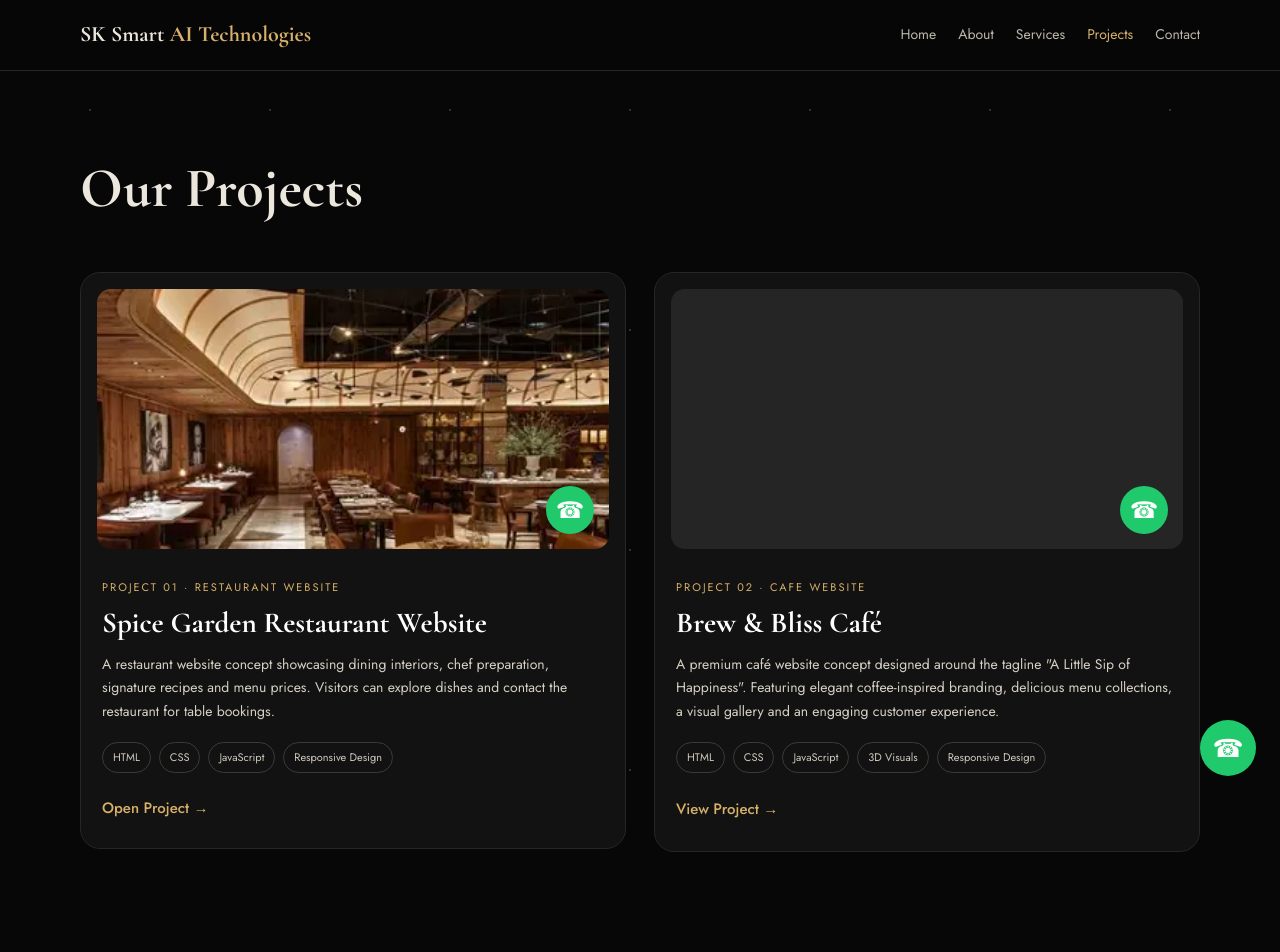
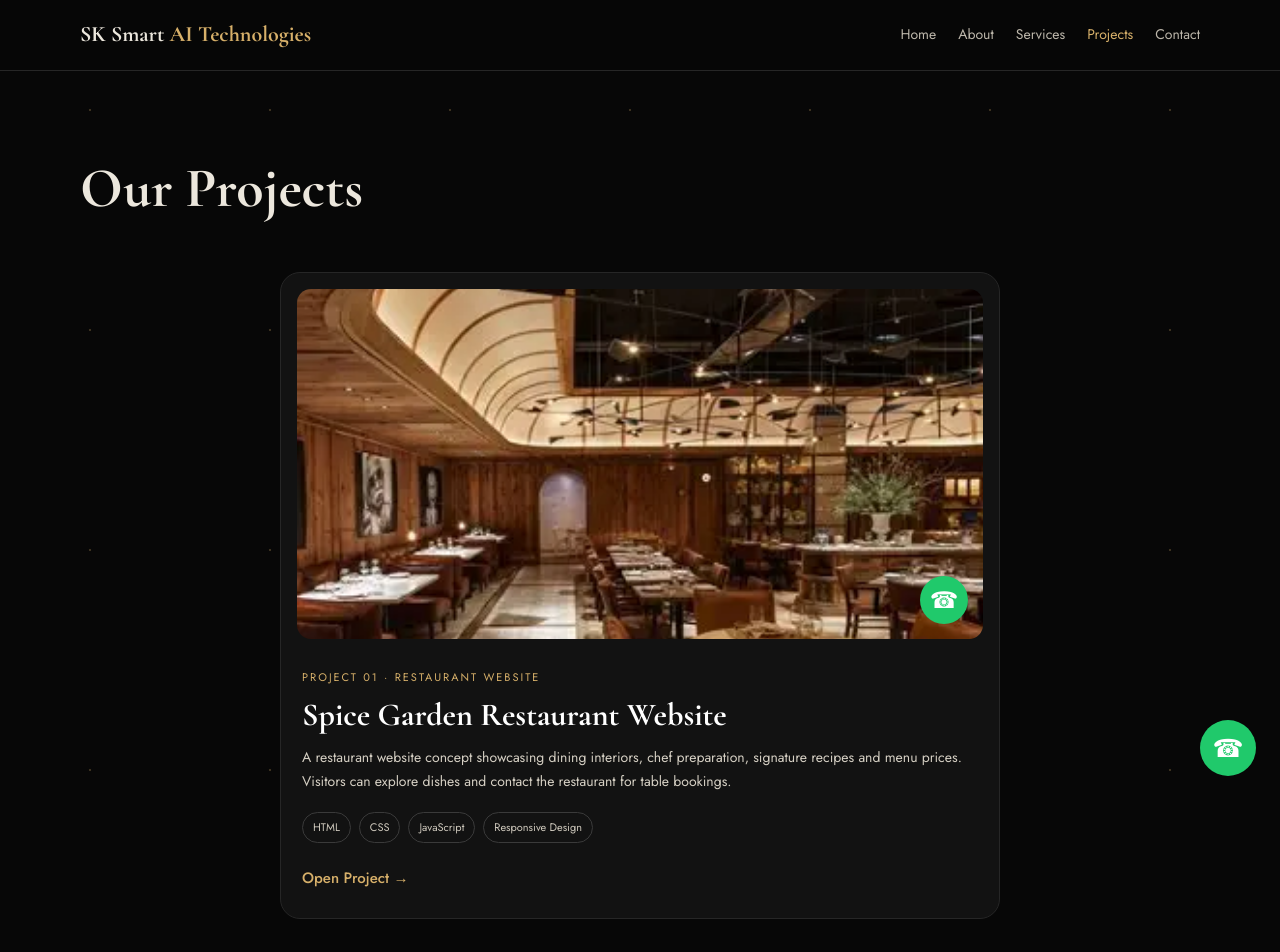
Before and after one commit to sksmartaitechnologies/sksmartaitechnologies-github.io, a plain HTML site: page projects.html in a window 1280 px wide. Shown: the top 952 px of the page. Drawn offline with nearby package versions, Linux system fonts and the light colour scheme.

Commit message:
Update projects.html

```diff
--- a/projects.html
+++ b/projects.html
@@ -5,7 +5,7 @@
     <meta name="viewport" content="width=device-width, initial-scale=1.0">
 
     <title>Our Projects | SK Smart AI Technologies</title>
-    <meta name="description" content="Explore restaurant and cafe website projects designed by SK Smart AI Technologies.">
+    <meta name="description" content="Explore the Spice Garden Restaurant Website project designed by SK Smart AI Technologies.">
 
     <link rel="preconnect" href="https://fonts.googleapis.com">
     <link rel="preconnect" href="https://fonts.gstatic.com" crossorigin>
@@ -76,7 +76,7 @@
             margin: auto;
         }
 
-        /* Navigation */
+        /* NAVIGATION */
 
         .topbar {
             position: sticky;
@@ -123,7 +123,7 @@
             color: var(--gold);
         }
 
-        /* Buttons */
+        /* BUTTONS */
 
         .btn {
             display: inline-flex;
@@ -154,7 +154,7 @@
             background: #16aa58;
         }
 
-        /* Project listing */
+        /* PROJECT LISTING */
 
         .landing {
             padding: 70px 0 110px;
@@ -166,9 +166,12 @@
             margin-bottom: 36px;
         }
 
+        /* ONE CENTERED PROJECT */
+
         .projects-grid {
             display: grid;
-            grid-template-columns: repeat(2, minmax(0, 1fr));
+            grid-template-columns: minmax(0, 720px);
+            justify-content: center;
             gap: 28px;
             align-items: start;
         }
@@ -189,7 +192,7 @@
 
         .project-cover {
             position: relative;
-            height: 260px;
+            height: 350px;
             border-radius: 14px;
             overflow: hidden;
             background: #1e1e1e;
@@ -221,7 +224,7 @@
 
         .project-body h2 {
             font-family: "Cormorant Garamond", Georgia, serif;
-            font-size: 29px;
+            font-size: 32px;
             color: white;
             line-height: 1.2;
             margin-bottom: 12px;
@@ -282,13 +285,13 @@
             font-size: 23px;
         }
 
-        /* Views */
+        /* VIEWS */
 
         .view[hidden] {
             display: none;
         }
 
-        /* Project detail */
+        /* PROJECT DETAIL */
 
         .detail-hero {
             position: relative;
@@ -506,7 +509,7 @@
             font-size: 14px;
         }
 
-        /* Galleries */
+        /* GALLERY */
 
         .gallery {
             display: grid;
@@ -547,7 +550,7 @@
             font-size: 14px;
         }
 
-        /* Recipes */
+        /* RECIPES */
 
         .recipe-grid {
             display: grid;
@@ -613,7 +616,7 @@
             width: 100%;
         }
 
-        /* Contact */
+        /* CONTACT */
 
         .contact-band {
             margin-top: 80px;
@@ -670,7 +673,7 @@
             color: var(--gold);
         }
 
-        /* Footer */
+        /* FOOTER */
 
         .footer {
             padding: 30px 0;
@@ -692,7 +695,7 @@
             font-size: 18px;
         }
 
-        /* Floating WhatsApp */
+        /* FLOATING WHATSAPP */
 
         .whatsapp-float {
             position: fixed;
@@ -710,7 +713,7 @@
             font-size: 25px;
         }
 
-        /* Lightbox */
+        /* LIGHTBOX */
 
         .lightbox {
             position: fixed;
@@ -748,9 +751,11 @@
             cursor: pointer;
         }
 
+        /* RESPONSIVE */
+
         @media (max-width: 900px) {
             .projects-grid {
-                grid-template-columns: 1fr 1fr;
+                grid-template-columns: 1fr;
             }
 
             .card-grid,
@@ -825,6 +830,7 @@
 <div class="page">
 
     <!-- NAVIGATION -->
+
     <header class="topbar">
         <div class="container topbar-inner">
 
@@ -843,7 +849,8 @@
         </div>
     </header>
 
-    <!-- PROJECT LISTING -->
+    <!-- PROJECT LISTING: ONLY SPICE GARDEN -->
+
     <main id="landingView" class="view">
 
         <section class="landing">
@@ -852,8 +859,6 @@
                 <h1 class="page-title">Our Projects</h1>
 
                 <div class="projects-grid">
-
-                    <!-- PROJECT 01: SPICE GARDEN -->
 
                     <article class="project-card">
 
@@ -905,64 +910,6 @@
 
                     </article>
 
-                    <!-- PROJECT 02: BREW & BLISS -->
-
-                    <article class="project-card">
-
-                        <div class="project-cover">
-
-                            <!-- Replace cafe-hero.jpg with your actual hero image filename -->
-                            <img
-                                src="brew-bliss/Images/hero/cafe-hero.jpg"
-                                alt="Brew and Bliss premium cafe website"
-                                loading="lazy"
-                            >
-
-                            <a class="wa-badge"
-                               href="https://wa.me/919361483073?text=Hello%2C%20I%20am%20interested%20in%20a%20cafe%20website%20like%20Brew%20and%20Bliss."
-                               target="_blank"
-                               rel="noopener noreferrer"
-                               title="Enquire on WhatsApp">
-                                ☎
-                            </a>
-
-                        </div>
-
-                        <div class="project-body">
-
-                            <span class="project-category">
-                                Project 02 · Cafe Website
-                            </span>
-
-                            <h2>Brew &amp; Bliss Café</h2>
-
-                            <p>
-                                A premium café website concept designed around
-                                the tagline "A Little Sip of Happiness".
-                                Featuring elegant coffee-inspired branding,
-                                delicious menu collections, a visual gallery
-                                and an engaging customer experience.
-                            </p>
-
-                            <div class="project-tags">
-                                <span>HTML</span>
-                                <span>CSS</span>
-                                <span>JavaScript</span>
-                                <span>3D Visuals</span>
-                                <span>Responsive Design</span>
-                            </div>
-
-                            <a class="open-link"
-                               href="brew-bliss/index.html"
-                               target="_blank"
-                               rel="noopener noreferrer">
-                                View Project →
-                            </a>
-
-                        </div>
-
-                    </article>
-
                 </div>
 
             </div>
@@ -1003,6 +950,7 @@
         </div>
 
         <!-- ABOUT -->
+
         <section class="detail-section">
 
             <div class="container intro-text">
@@ -1051,6 +999,7 @@
         </section>
 
         <!-- WHY IT HELPS -->
+
         <section class="detail-section">
 
             <div class="container">
@@ -1106,6 +1055,7 @@
         </section>
 
         <!-- INTERIOR GALLERY -->
+
         <section class="detail-section">
 
             <div class="container">
@@ -1219,6 +1169,7 @@
         </section>
 
         <!-- CHEF PREPARATION -->
+
         <section class="detail-section">
 
             <div class="container">
@@ -1250,6 +1201,7 @@
         </section>
 
         <!-- RECIPES -->
+
         <section class="detail-section">
 
             <div class="container">
@@ -1267,6 +1219,7 @@
         </section>
 
         <!-- HOW IT WORKS -->
+
         <section class="detail-section">
 
             <div class="container">
@@ -1304,6 +1257,7 @@
         </section>
 
         <!-- CONTACT -->
+
         <section class="contact-band" id="contact">
 
             <div class="container contact-grid">
@@ -1363,6 +1317,7 @@
     </main>
 
     <!-- FOOTER -->
+
     <footer class="footer">
 
         <div class="container footer-inner">
@@ -1384,6 +1339,7 @@
 </div>
 
 <!-- FLOATING WHATSAPP -->
+
 <a class="whatsapp-float"
    href="https://wa.me/919361483073?text=Hello%2C%20I%20would%20like%20to%20book%20a%20website%20project."
    target="_blank"
@@ -1393,6 +1349,7 @@
 </a>
 
 <!-- LIGHTBOX -->
+
 <div class="lightbox" id="lightbox" hidden>
 
     <button class="lightbox-close" id="lightboxClose"
@@ -1556,7 +1513,7 @@
 
     }).join("");
 
-    /* IMAGE FALLBACK */
+    /* IMAGE ERROR HANDLING */
 
     document.addEventListener("error", function(event) {
 
```
